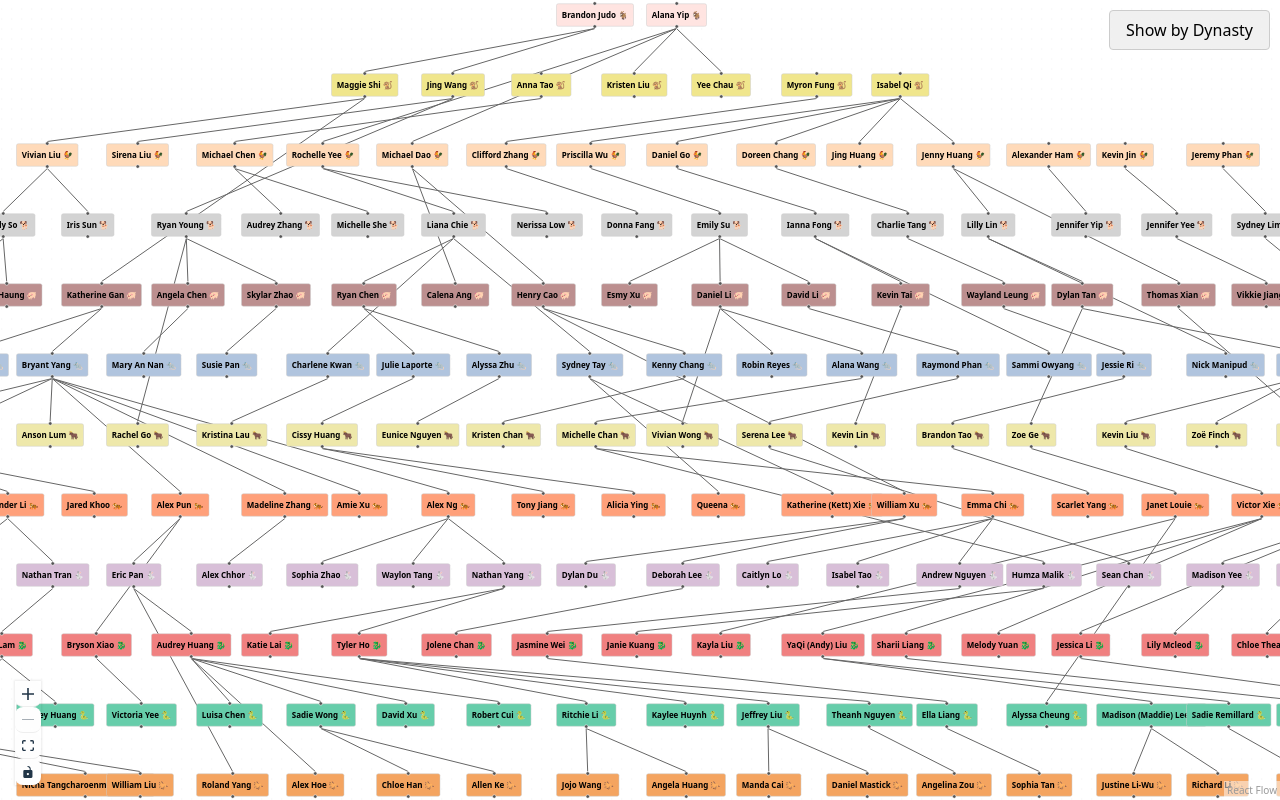
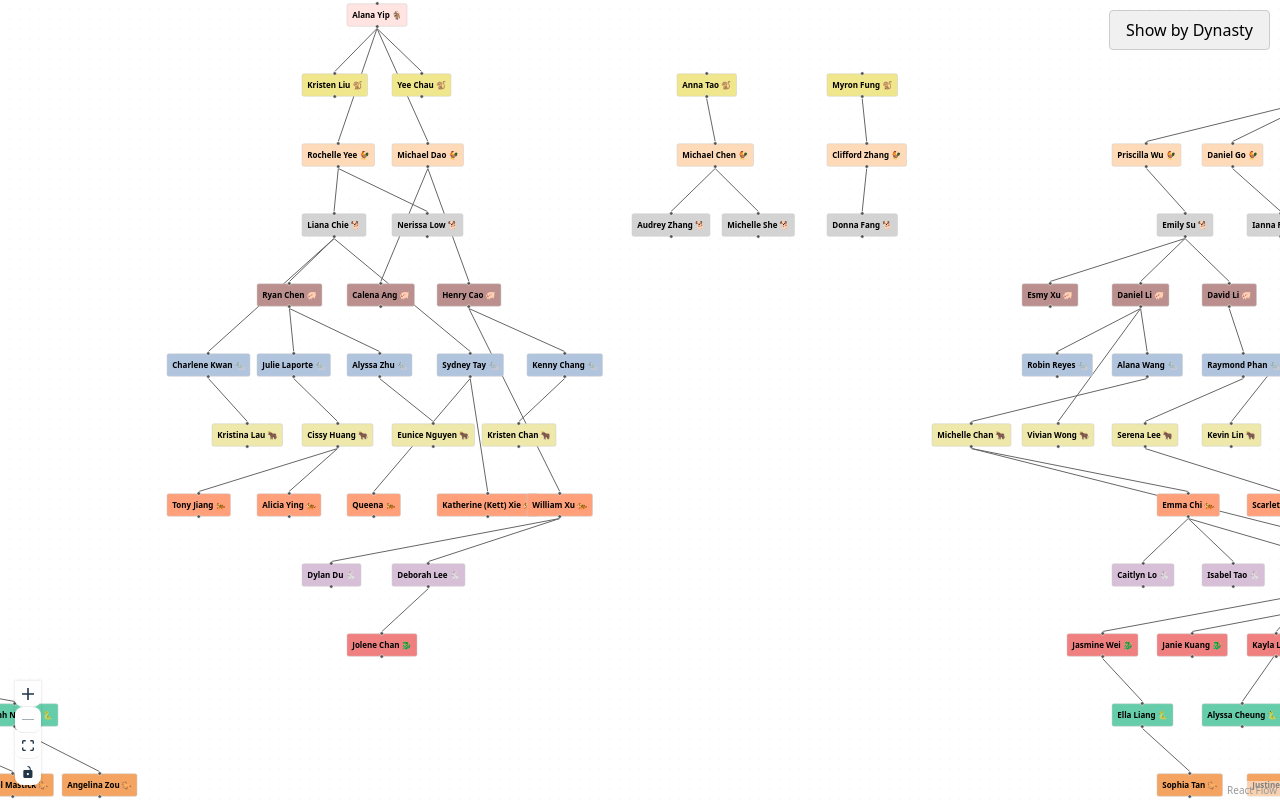
Before and after one commit to rolandyangg/aca-family-tree, a React (Vite) app: page / in a window 1280 px wide. Built offline with nearby package versions, Linux system fonts and the light colour scheme.

Commit message:
Positioned by Dynasty Trees

```diff
--- a/src/FamilyTree.jsx
+++ b/src/FamilyTree.jsx
@@ -363,34 +363,24 @@ const organizeNodesByDynasty = (nodes) => {
 const FamilyTree = () => {
   const [sortMode, setSortMode] = useState('default');
 
-  const { initialNodes, initialEdges } = useMemo(() => {
-    const nodes = [];
-    const edges = [];
-    const xSpacing = 180;
-    const ySpacing = 140;
+  const { allRawNodes, allRawEdges } = useMemo(() => {
+    const rawNodes = [];
+    const rawEdges = [];
 
     for (let level = 0; level < DATA.length; level++) {
       const group = DATA[level];
-      const names = Object.keys(group);
-      const xOffset = (names.length * xSpacing) / 2;
-
-      for (let i = 0; i < names.length; i++) {
-        const name = names[i];
-        const root = findFurthestParent(name);
-        nodes.push({
+      for (const name in group) {
+        rawNodes.push({
           id: name,
           type: 'name',
-          position: { x: i * xSpacing - xOffset, y: level * ySpacing },
+          // Position and bgColor will be set in useEffect
           data: {
             label: `${name} ${zodiacEmojis[level]}`,
-            bgColor: sortMode === 'dynasty' ? dynastyColorMap.get(root) : zodiacColors[level],
           }
         });
-      }
 
-      for (const name in group) {
         for (const child of group[name]) {
-          edges.push({
+          rawEdges.push({
             id: `${name}-${child}`,
             source: name,
             target: child,
@@ -400,32 +390,28 @@ const FamilyTree = () => {
         }
       }
     }
+    return { allRawNodes: rawNodes, allRawEdges: rawEdges };
+  }, []); // No dependencies, runs once
 
-    return { initialNodes: nodes, initialEdges: edges };
-  }, [sortMode]);
-
-  const [nodes, setNodes, onNodesChange] = useNodesState(initialNodes);
-  const [edges, setEdges, onEdgesChange] = useEdgesState(initialEdges);
+  const [nodes, setNodes, onNodesChange] = useNodesState([]);
+  const [edges, setEdges, onEdgesChange] = useEdgesState(allRawEdges);
 
   // Update nodes and edges when sort mode changes
   React.useEffect(() => {
-    if (sortMode === 'dynasty') {
-      const dynastyGroups = organizeNodesByDynasty(nodes);
-      const xSpacing = 180;
     const ySpacing = 140;
-      const newNodes = [];
+    const NODE_WIDTH = 180; // Fixed width for each node, increased for more spacing
+    const MIN_SPACING_BETWEEN_DYNASTIES = 30; // Minimum space between dynasties, increased for more spacing
 
-      // Position each dynasty group
-      const NODE_WIDTH = 150; // Fixed width for each node
-      const MIN_SPACING = 50; // Minimum space between nodes
+    let newNodes = [];
+
+    // Group nodes by dynasty first, as this is the consistent grouping we want to maintain horizontal spacing for
+    const dynastyGroups = organizeNodesByDynasty(allRawNodes);
+
     let currentX = 0;
+    const dynastyHorizontalPositions = new Map(); // dynasty index -> { startX, width }
 
-      // First, organize nodes by dynasty and year
-      const dynastyPositions = new Map(); // dynasty -> {startX, width}
-
-      // Calculate positions for each dynasty
+    // Calculate positions for each dynasty's overall block
     dynastyGroups.forEach((dynastyNodes, dynastyIndex) => {
-        // Find the maximum number of nodes in any year for this dynasty
       const yearCounts = new Map();
       dynastyNodes.forEach(node => {
         const year = DATA.findIndex(group => Object.keys(group).includes(node.id));
@@ -433,21 +419,26 @@ const FamilyTree = () => {
       });
 
       const maxNodesInYear = Math.max(...Array.from(yearCounts.values()));
-        const width = maxNodesInYear * NODE_WIDTH;
+      const dynastyWidth = maxNodesInYear * NODE_WIDTH; // Width based on widest year in dynasty
 
-        dynastyPositions.set(dynastyIndex, {
+      dynastyHorizontalPositions.set(dynastyIndex, {
         startX: currentX,
-          width: width
+        width: dynastyWidth
       });
 
-        currentX += width + MIN_SPACING;
+      currentX += dynastyWidth + MIN_SPACING_BETWEEN_DYNASTIES;
     });
 
-      // Position all nodes
+    // Total width of all dynasties for centering
+    const totalContentWidth = currentX - MIN_SPACING_BETWEEN_DYNASTIES;
+    const centerOffset = totalContentWidth / 2;
+
+    // Position all nodes based on the sort mode and pre-calculated dynasty positions
     dynastyGroups.forEach((dynastyNodes, dynastyIndex) => {
-        const pos = dynastyPositions.get(dynastyIndex);
+      const dynastyPos = dynastyHorizontalPositions.get(dynastyIndex);
+      const dynastyRoot = findFurthestParent(dynastyNodes[0].id); // Assuming first node in group represents the root
 
-        // Group nodes by year
+      // Group nodes by year within this dynasty
       const yearGroups = new Map();
       dynastyNodes.forEach(node => {
         const year = DATA.findIndex(group => Object.keys(group).includes(node.id));
@@ -457,60 +448,30 @@ const FamilyTree = () => {
         yearGroups.get(year).push(node);
       });
 
-        // Position nodes within each year
       yearGroups.forEach((yearNodes, year) => {
-          const yearWidth = yearNodes.length * NODE_WIDTH;
-          const yearXOffset = yearWidth / 2;
+        const yearGroupWidth = yearNodes.length * NODE_WIDTH;
+        // Calculate offset to center the year group within its dynasty's allocated horizontal space
+        const centerOffsetWithinDynastyBlock = (dynastyPos.width - yearGroupWidth) / 2;
 
         yearNodes.forEach((node, index) => {
-            const root = findFurthestParent(node.id);
-
           newNodes.push({
             ...node,
             position: {
-                x: pos.startX + (index * NODE_WIDTH - yearXOffset),
+              x: dynastyPos.startX + (index * NODE_WIDTH) + centerOffsetWithinDynastyBlock - centerOffset,
               y: year * ySpacing
             },
             data: {
               ...node.data,
-                bgColor: dynastyColorMap.get(root)
+              // This is the only part that changes based on sortMode
+              bgColor: sortMode === 'dynasty' ? dynastyColorMap.get(dynastyRoot) : zodiacColors[year]
             }
           });
         });
       });
     });
 
-      // Center all nodes as a group
-      const totalWidth = currentX - MIN_SPACING;
-      const centerOffset = totalWidth / 2;
-      newNodes.forEach(node => {
-        node.position.x -= centerOffset;
-      });
-
     setNodes(newNodes);
-    } else {
-      // Reset to original positions
-      const newNodes = nodes.map(node => {
-        const year = DATA.findIndex(group => Object.keys(group).includes(node.id));
-        const names = Object.keys(DATA[year]);
-        const xOffset = (names.length * 180) / 2;
-        const xIndex = names.indexOf(node.id);
-
-        return {
-          ...node,
-          position: {
-            x: xIndex * 180 - xOffset,
-            y: year * 140
-          },
-          data: {
-            ...node.data,
-            bgColor: zodiacColors[year]
-          }
-        };
-      });
-      setNodes(newNodes);
-    }
-  }, [sortMode]);
+  }, [sortMode, allRawNodes]); // Dependencies: sortMode, allRawNodes. dynastyColorMap and zodiacColors are constants.
 
   return (
     <div style={{ width: '100vw', height: '100vh', backgroundColor: 'white' }}>
```
Lines whose indentation alone changed are shown as unchanged.
